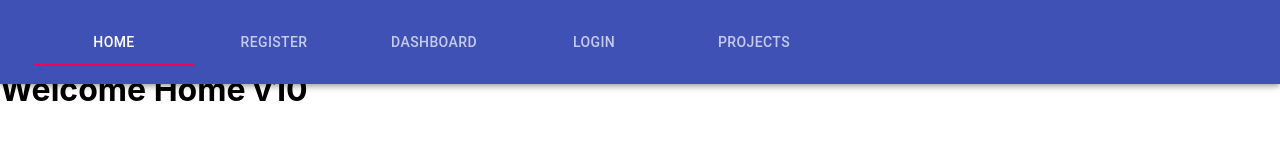
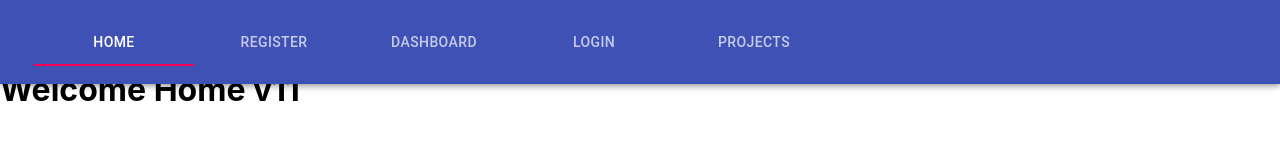
Before and after one commit to tweneboah/project-manager-frontend, a React (Create React App) app: page / in a window 1280 px wide. Shown: the top 160 px of the page. Built offline with nearby package versions, Linux system fonts and the light colour scheme; no server answers.

Commit message:
Redirect on netlify error fixed 2

```diff
--- a/src/components/Home.js
+++ b/src/components/Home.js
@@ -3,7 +3,7 @@ import React from "react";
 const Home = () => {
   return (
     <div>
-      <h1>Welcome Home v10</h1>
+      <h1>Welcome Home v11</h1>
     </div>
   );
 };
```
